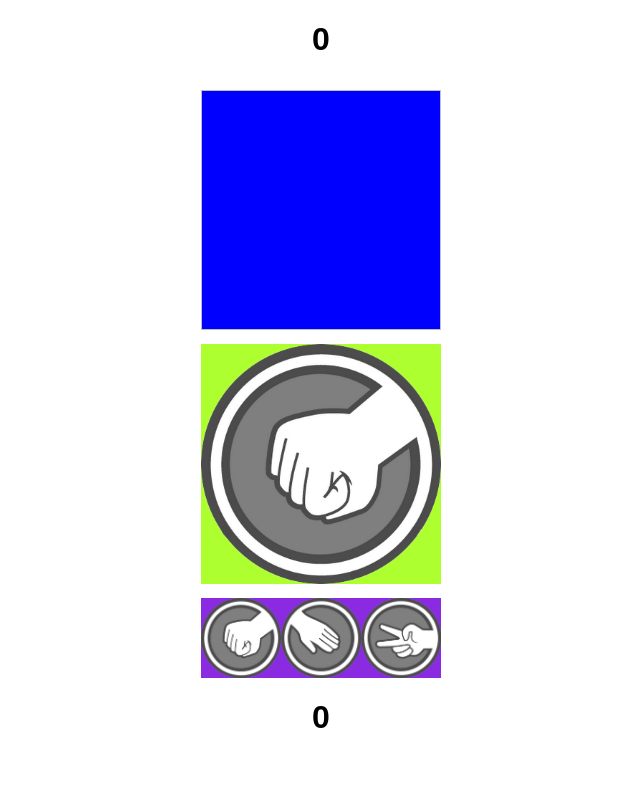
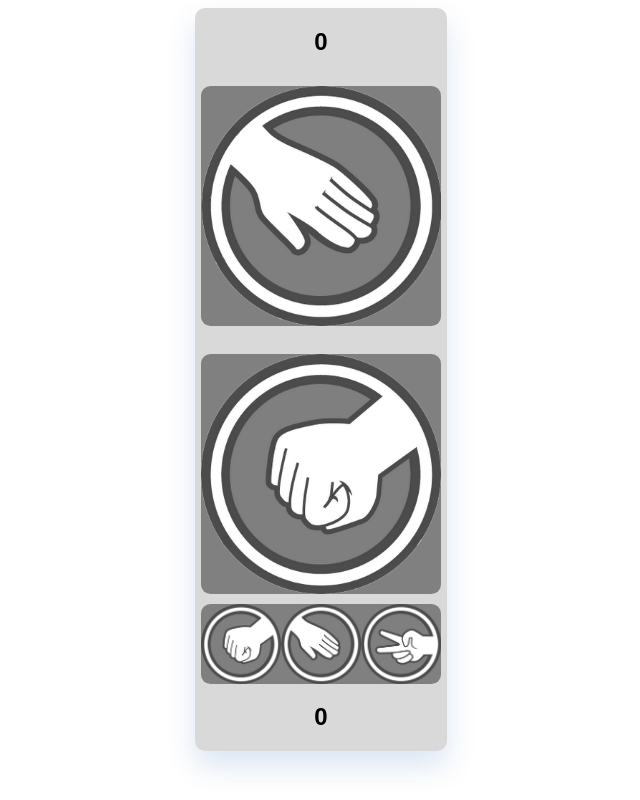
Before and after one commit to VxBarreto/JoKenPo, a plain HTML site: page index.html in a window 1280 px wide. Both pictures are taken after a click on the picture 560 px from the left and 637 px from the top of the page. Shown: the whole page, without its empty margins (319-959 px from the left). Drawn offline with Linux system fonts and the light colour scheme.

Commit message:
Add files via upload
final. pt1

```diff
--- a/index.html
+++ b/index.html
@@ -10,6 +10,7 @@
         <title>Mentoria Conquiste Sua Vaga - Papper, Rock, Scissors</title>
     </head>
     <body>
+        <section class="wrapper">
             <h1 id="opponent-score">0</h1>
             <img id="opponent-choice">
             <br>
@@ -20,6 +21,6 @@
                 <igm id="scissors" src="scissors.png"></igm>
             </div>
             <h1 id="your-score">0</h1>
-
+        </section>
     </body>
 </html>
--- a/script.js
+++ b/script.js
@@ -1,3 +1,4 @@
+// criando as variáveis
 var you;
 var yourScore =0;
 var opponent;
@@ -5,6 +6,7 @@ var opponentScore =0;
 
 var choices = ["rock", "paper", "scissors"];
 
+// criando as opções e interatividade
 window.onload = function () {
     for (let i = 0; i < 3; i++) {
         let choice = document.createElement ("img");
@@ -14,11 +16,48 @@ window.onload = function () {
         document.getElementById("choices").append(choice);
         }
 }
-
+    //iniciando as respostas aos cliques
 function selectChoice() {
     you = this.id;
     document.getElementById("your-choice").src = you + ".png";
 
-    // randomizando oponente
-    oppponent = choices[Math.floor(Math.random() * 3)];
+    // randomizando escolha do oponente
+    opponent = choices[Math.floor(Math.random() * 3)];
+    document.getElementById("opponent-choice").src = opponent + ".png";
+
+    // definindo placares
+    if (you == opponent) {
+        yourScore += 1;
+        opponentScore += 1;
+    }
+        else {
+            if (you == "rock") {
+                if (opponent == "scissors") {
+                    yourScore += 1;
+                }
+            }
+            else if (opponent == "paper") {
+                    opponentScore += 1;
+            }
+            else if (you == "scissors") {
+                    if (opponent == "paper") {
+                        yourScore += 1;
+                }
+            }
+            else if (opponent == "rock") {
+                    opponentScore += 1;
+            }
+            else if (you == "paper") {
+                if (opponent == "rock") {
+                    yourScore +=1;
+                }
+            }
+            else if (opponent == "scissor") {
+                    opponentScore += 1;
+            }
+        }
+
+    document.getElementById("your-score").innerText = yourScore;
+    document.getElementById("opponent-score").innerText = opponentScore;
+
 }
--- a/style.css
+++ b/style.css
@@ -3,26 +3,44 @@ body {
     text-align: center;
 }
 
+.wrapper {
+    background-color: rgb(218, 217, 217);
+    border-radius: 0.62rem;
+    display: inline-flex;
+    flex-wrap: wrap;
+    flex-direction: column;
+    align-items: center;
+    justify-content: center;
+    height: 20%;
+    width: 20%;
+    box-shadow: 0 0.94rem 1.87rem rgba(0, 81, 171, 0.148847)
+}
+
 #opponent-choice {
     height: 15rem;
     width: 15rem;
-    background-color: blue;
+    background-color: grey;
     margin-top: 0.62rem;
+    border-radius: 0.60rem;
+
 }
 
 #your-choice {
     height: 15rem;
     width: 15rem;
-    background-color: greenyellow;
+    background-color: grey;
     margin-top: 0.62rem;
+    border-radius: 0.60rem;
+
 }
 
 #choices {
     width: 15rem;
     height: 5rem;
-    background-color: blueviolet;
+    background-color: grey;
     margin: 0 auto;
     margin-top: 0.62rem;
+    border-radius: 0.60rem;
 }
 
 #choices img {
```
Lines whose indentation alone changed are shown as unchanged.
